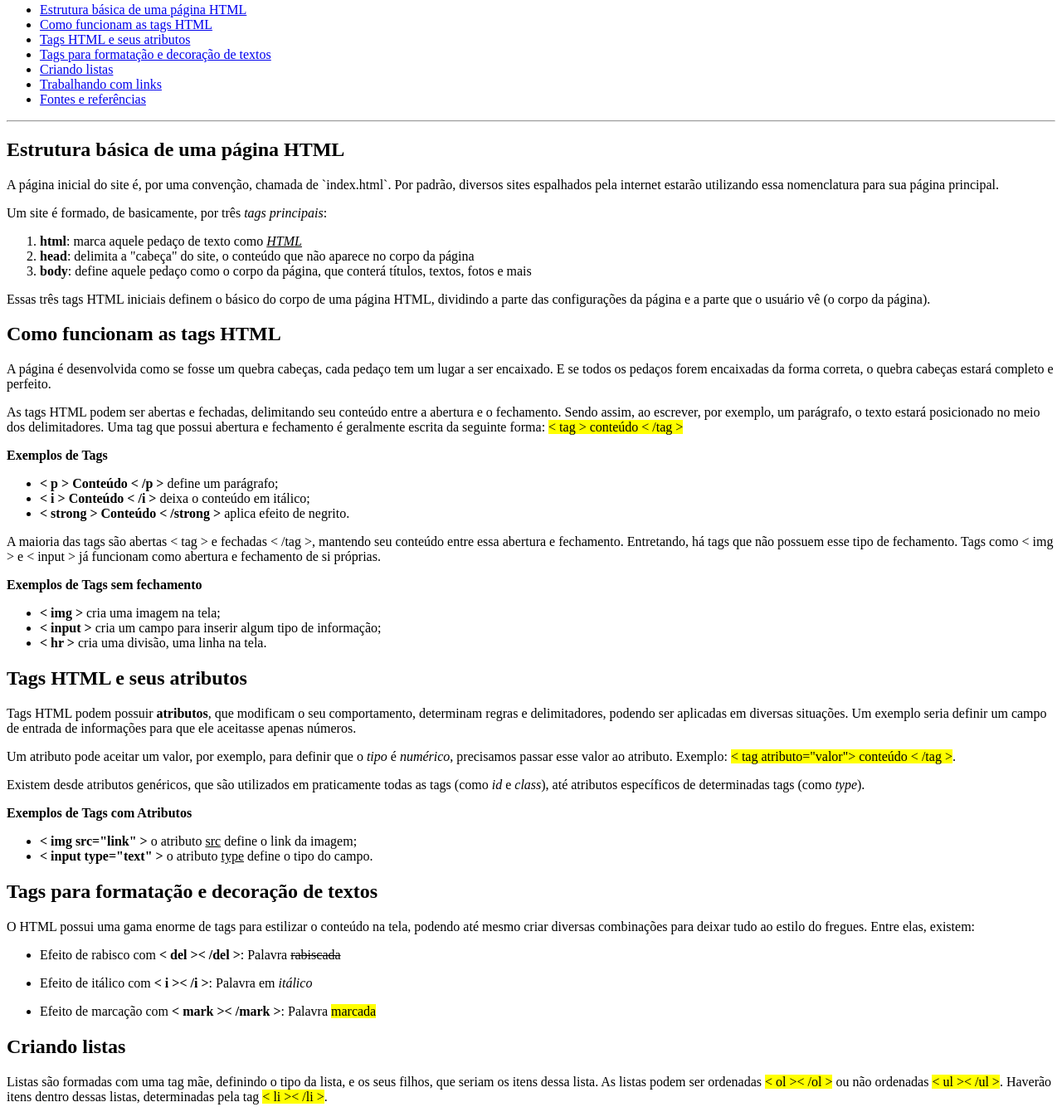
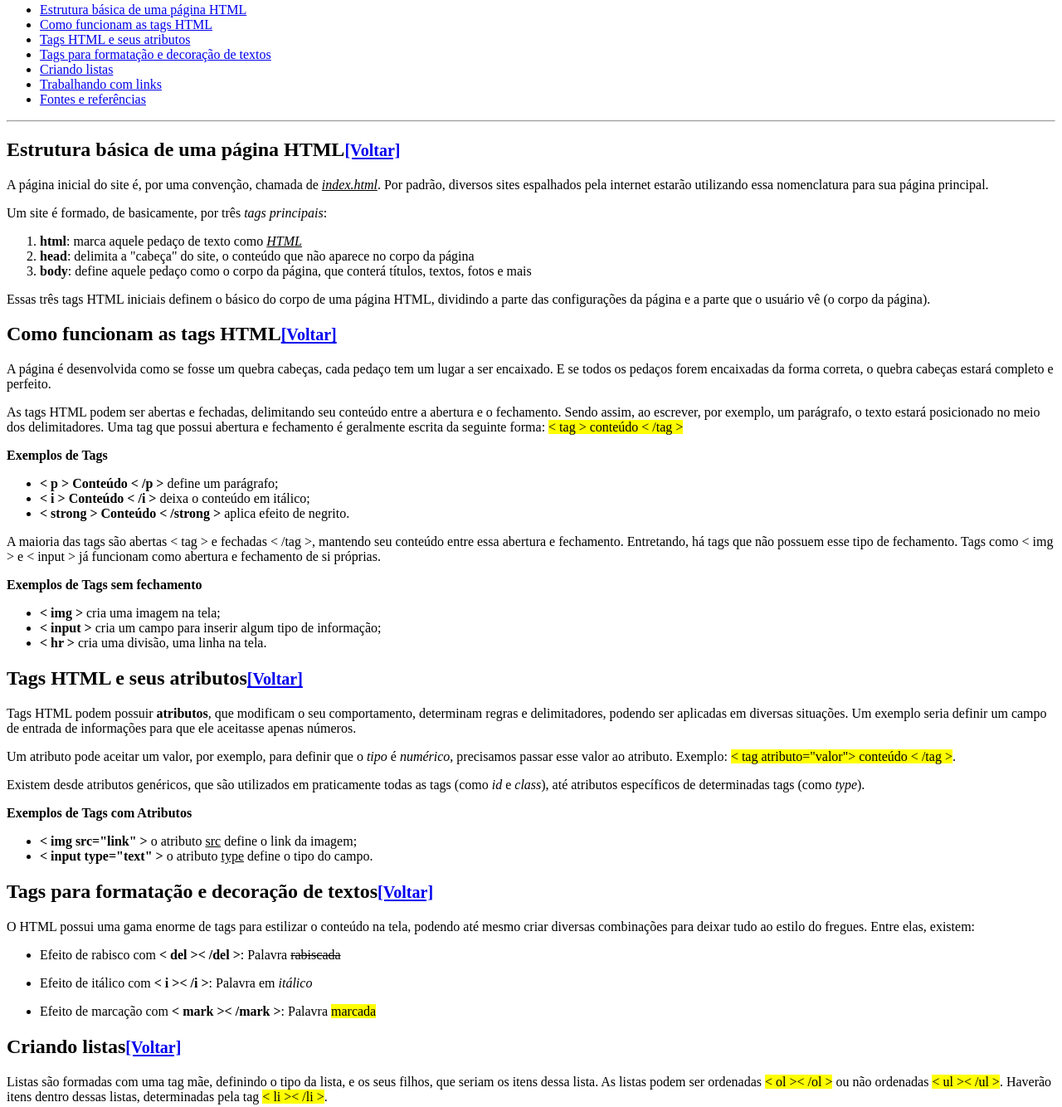
Before and after one commit to GracilianoOG/dio-desafio-pagina-html, a plain HTML site: page index.html in a window 1280 px wide. Shown: the part 146-1480 px from the top of the page at 83% size. Drawn offline with Linux system fonts and the light colour scheme.

Commit message:
Links de navegação para o topo adicionados

```diff
--- a/index.html
+++ b/index.html
@@ -7,7 +7,7 @@
     <title>Aprendizados HTML</title>
 </head>
 <body>
-    <h1>Curso: Introdução ao HTML na prática</h1>
+    <h1 id="topo">Curso: Introdução ao HTML na prática</h1>
 
     <hr>
 
@@ -24,9 +24,9 @@
 
     <hr>
 
-    <h2 id="estrutura-basica">Estrutura básica de uma página HTML</h2>
+    <h2 id="estrutura-basica">Estrutura básica de uma página HTML<a href="#topo"><small>[Voltar]</small></a></h2>
 
-    <p>A página inicial do site é, por uma convenção, chamada de `index.html`. Por padrão, diversos sites espalhados pela internet estarão utilizando essa nomenclatura para sua página principal.</p>
+    <p>A página inicial do site é, por uma convenção, chamada de <i><u>index.html</u></i>. Por padrão, diversos sites espalhados pela internet estarão utilizando essa nomenclatura para sua página principal.</p>
 
     <p>Um site é formado, de basicamente, por três <i>tags principais</i>:</p>
 
@@ -38,7 +38,7 @@
 
     <p>Essas três tags HTML iniciais definem o básico do corpo de uma página HTML, dividindo a parte das configurações da página e a parte que o usuário vê (o corpo da página).</p>
 
-    <h2 id="tags-html">Como funcionam as tags HTML</h2>
+    <h2 id="tags-html">Como funcionam as tags HTML<a href="#topo"><small>[Voltar]</small></a></h2>
 
     <p>A página é desenvolvida como se fosse um quebra cabeças, cada pedaço tem um lugar a ser encaixado. E se todos os pedaços forem encaixadas da forma correta, o quebra cabeças estará completo e perfeito.</p>
     <p>As tags HTML podem ser abertas e fechadas, delimitando seu conteúdo entre a abertura e o fechamento. Sendo assim, ao escrever, por exemplo, um parágrafo, o texto estará posicionado no meio dos delimitadores. Uma tag que possui abertura e fechamento é geralmente escrita da seguinte forma: <mark>< tag > conteúdo < /tag ></mark></p>
@@ -59,7 +59,7 @@
         <li><strong>< hr ></strong> cria uma divisão, uma linha na tela.</li>
     </ul>
 
-    <h2 id="tags-html-atributos">Tags HTML e seus atributos</h2>
+    <h2 id="tags-html-atributos">Tags HTML e seus atributos<a href="#topo"><small>[Voltar]</small></a></h2>
 
     <p>Tags HTML podem possuir <strong>atributos</strong>, que modificam o seu comportamento, determinam regras e delimitadores, podendo ser aplicadas em diversas situações. Um exemplo seria definir um campo de entrada de informações para que ele aceitasse apenas números.</p>
 
@@ -73,7 +73,7 @@
         <li><strong>< input type="text" ></strong> o atributo <u>type</u> define o tipo do campo.</li>
     </ul>
 
-    <h2 id="tags-formatacao">Tags para formatação e decoração de textos</h2>
+    <h2 id="tags-formatacao">Tags para formatação e decoração de textos<a href="#topo"><small>[Voltar]</small></a></h2>
 
     <p>O HTML possui uma gama enorme de tags para estilizar o conteúdo na tela, podendo até mesmo criar diversas combinações para deixar tudo ao estilo do fregues. Entre elas, existem:</p>
 
@@ -89,7 +89,7 @@
         </li>
     </ul>
 
-    <h2 id="criando-listas">Criando listas</h2>
+    <h2 id="criando-listas">Criando listas<a href="#topo"><small>[Voltar]</small></a></h2>
 
     <p>Listas são formadas com uma tag mãe, definindo o tipo da lista, e os seus filhos, que seriam os itens dessa lista. As listas podem ser ordenadas <mark>< ol >< /ol ></mark> ou não ordenadas <mark>< ul >< /ul ></mark>. Haverão itens dentro dessas listas, determinadas pela tag <mark>< li >< /li ></mark>.</p>
 
@@ -113,7 +113,7 @@
         <li>Item 3</li>
     </ul>
 
-    <h2 id="links-html">Trabalhando com links</h2>
+    <h2 id="links-html">Trabalhando com links<a href="#topo"><small>[Voltar]</small></a></h2>
 
     <p>Um link pode levar o usuário para uma outra página, ou outro site, e é definido pela tag <mark>< a >< /a ></mark>. Para que funcione corretamente, o atributo `href` precisa estar inserido com o link de destino. Exemplo: <mark>< a href="link" >Clique aqui< /a ></mark></p>
 
@@ -129,7 +129,7 @@
 
     <p>Para a definição das seções, é utilizado o símbolo <mark>#</mark> seguido do <mark>id</mark> da tag. A tag alvo <i>precisa</i> ter um id, pois esse mesmo id será utilizado para identificação na ancoragem.</p>
 
-    <h2 id="fontes-referencias">Fontes e referências</h2>
+    <h2 id="fontes-referencias">Fontes e referências<a href="#topo"><small>[Voltar]</small></a></h2>
 
     <ul>
         <li><a href="https://www.w3schools.com/htmL/html_id.asp">Atributo ID</a></li>
```
